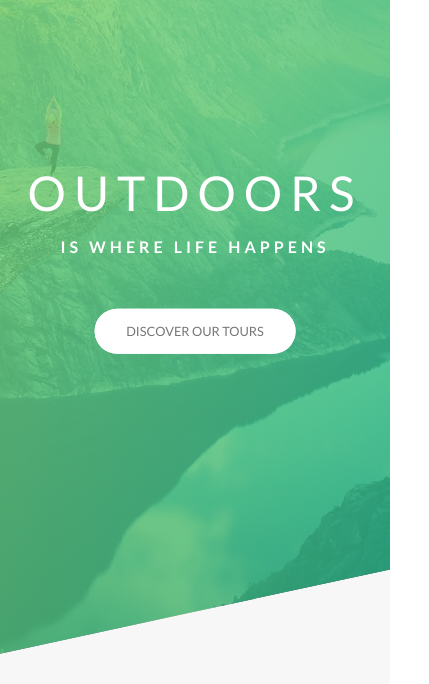
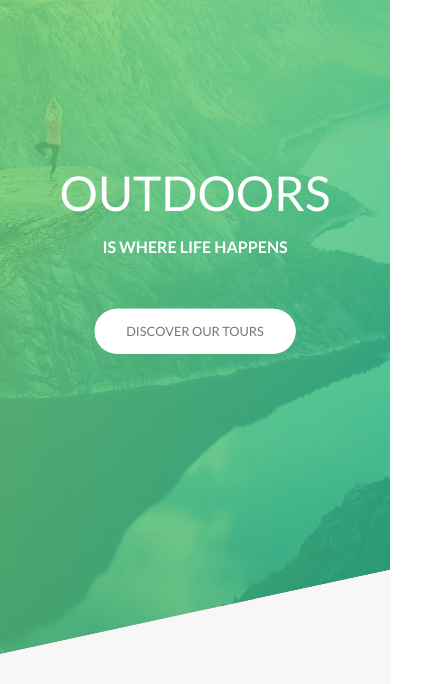
Before and after one commit to bugemarvin/Scss-101, a website: page index.html in a window 390 px wide. Shown: the part 148-832 px from the top of the page, 429 px wide, since content can reach past the window. Drawn offline with Linux system fonts and the light colour scheme.

Commit message:
@media query initial story share section

```diff
--- a/sass/base/_typography.scss
+++ b/sass/base/_typography.scss
@@ -23,7 +23,7 @@ body{
         animation-timing-function: ease-out;
 
         @include respond(phone){
-            letter-spacing: 1rem;
+            letter-spacing: 0;
             font-family: 5rem;
         }
     }
@@ -39,7 +39,7 @@ body{
         animation-timing-function: ease-out;
 
         @include respond(phone){
-            letter-spacing: .5rem;
+            letter-spacing: 0;
         }
     }
 }
--- a/sass/components/_story.scss
+++ b/sass/components/_story.scss
@@ -17,6 +17,14 @@
         width:100%;
     }
 
+    @include respond(phone){
+        width:100%;
+        transform: skewX(0);
+        -webkit-transform: skewX(0);
+        -moz-transform: skewX(0);
+        -ms-transform: skewX(0);
+    }
+
     &:not(:last-child) {
         margin-bottom: $gutter-vertical;
     }
@@ -26,6 +34,14 @@
         -webkit-transform: skewX(12deg);
         -moz-transform: skewX(12deg);
         -ms-transform: skewX(12deg);
+
+        @include respond(phone){
+            width:100%;
+            transform: skewX(0);
+            -webkit-transform: skewX(0);
+            -moz-transform: skewX(0);
+            -ms-transform: skewX(0);
+        }
     }
 
     &__shape {
@@ -48,6 +64,18 @@
         -webkit-clip-path: circle(50% at 50% 50%);
         -moz-clip-path: circle(50% at 50% 50%);
         -ms-clip-path: circle(50% at 50% 50%);
+
+        @include respond(phone){
+            transform: translateX(0) skewX(0);
+            -webkit-transform: translateX(0) skewX(0);
+            -moz-transform: translateX(0) skewX(0);
+            -ms-transform: translateX(0) skewX(0);
+            margin:1rem;
+
+            //defining where the content should be outside the shape
+            shape-outside: circle(60% at 85% 40%);
+            -webkit-shape-outside: circle(60% at 85% 40%);
+        }
 
         &--image{
             height: 100%;
--- a/sass/pages/_home.scss
+++ b/sass/pages/_home.scss
@@ -9,6 +9,11 @@
 
     @include respond(tab-port){
         padding: 20rem 0;
+        margin-top: -15vh;
+    }
+
+    @include respond(phone){
+        padding: 20rem 1rem;
         margin-top: -15vh;
     }
 }
@@ -34,6 +39,10 @@
     @include respond(tab-port){
         padding: 10rem 0;
     }
+
+    @include respond(phone){
+        padding: 10rem 1rem;
+    }
 }
 
 .section-tours {
@@ -46,7 +55,12 @@
     }
 
     @include respond(tab-port){
-        padding: 20rem 0 10rem 0;
+        padding: 10rem 0 10rem 0;
+        margin-top: -5.5rem;
+    }
+
+    @include respond(phone){
+        padding: 20rem 1rem 5rem 1rem;
         margin-top: -5.5rem;
     }
 }
@@ -60,6 +74,10 @@
 
     @include respond(tab-port){
         padding: 10rem 0;
+    }
+
+    @include respond(phone){
+        padding: 10rem 1rem;
     }
 }
 
```
Also changed, not shown: css/style.css.
